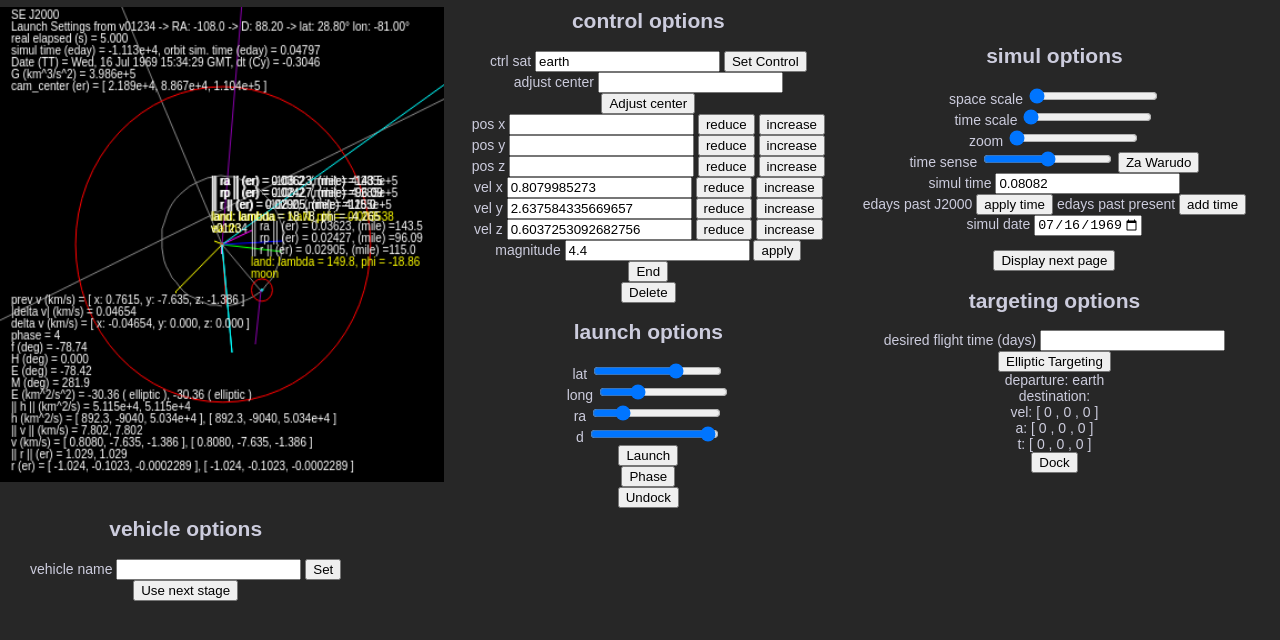
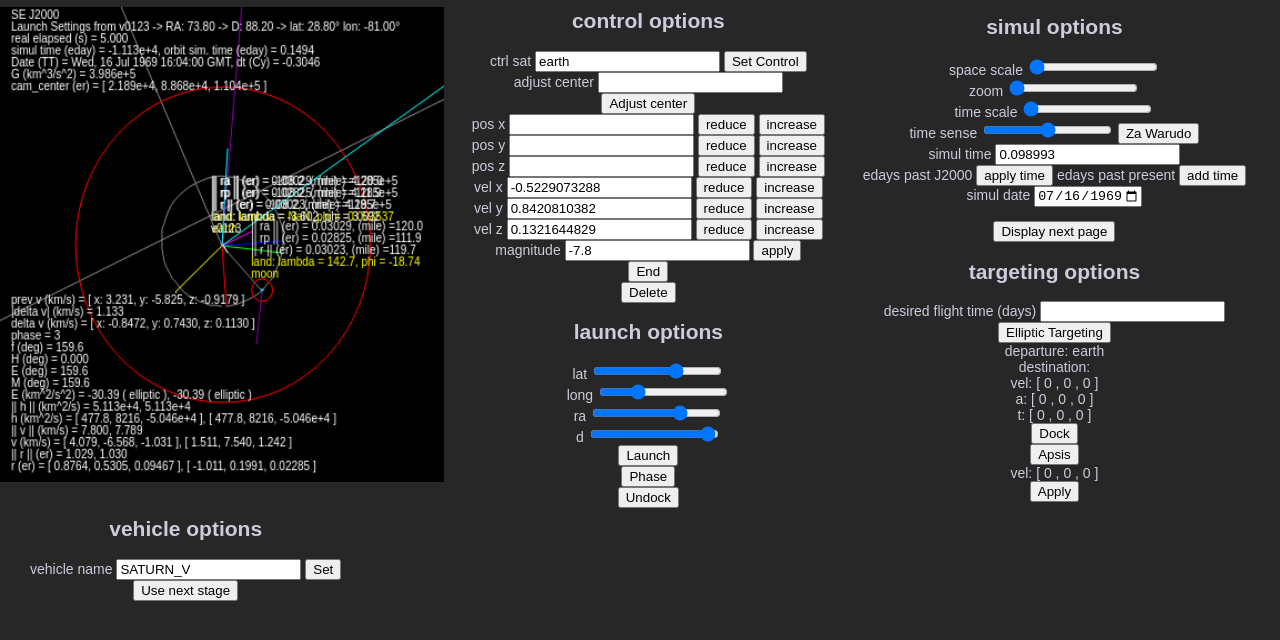
Before and after one commit to DavidFarfan/orbits, a website: page views/index.html in a window 1280 px wide. Drawn offline with nearby package versions, Linux system fonts and the light colour scheme; no server answers.

Commit message:
apollo 11 remake

```diff
--- a/public/scripts/main.js
+++ b/public/scripts/main.js
@@ -285,6 +285,14 @@ function add_vel_z(){
 	punctual_changes = vel_z_punctual.value != '';
 };
 
+// Implementar vehiculo en un objeto satélite
+function implement_vehicle(){
+	let v = Vehicle.get_vehicle(vehicle_text.value);
+	if(v != null){
+		Satellite.ctrl.set_vehicle(v);
+	};
+};
+
 // Comandos de uso automático
 function comDate(date){
 	select_date.value = date;
@@ -366,6 +374,15 @@ function comMerge(){
 	Satellite.merge_sats();
 	orbitLoop(true);
 };
+function comVehicle(v){
+	vehicle_text.value = v;
+	implement_vehicle();
+	orbitLoop(true);
+};
+function comSeparate(){
+	Satellite.ctrl.separate_stage();
+	orbitLoop(true);
+};
 function commandResolve(cmd){
 	log(cmd[1]);
 	switch(cmd[0]){
@@ -416,6 +433,12 @@ function commandResolve(cmd){
 			break;
 		case 'merge':
 			comMerge();
+			break;
+		case 'vehicle':
+			comVehicle(cmd[1]);
+			break;
+		case 'separate':
+			comSeparate();
 			break;
 		case 'end':
 			comEnd();
@@ -761,14 +784,36 @@ targeting_button.onclick = () => {
 	};
 };
 
+// Dirección del apsis
+const apsis = document.getElementById("apsis");
+const apsis_vec_x_label = document.getElementById("apsis_vec_x_label");
+const apsis_vec_y_label = document.getElementById("apsis_vec_y_label");
+const apsis_vec_z_label = document.getElementById("apsis_vec_z_label");
+apsis.onclick = () => {
+	let apsis_data = normalize_vec(cof_cross_prod(
+		Satellite.ctrl.orbit.r,
+		Satellite.ctrl.h_vec,
+	));
+
+	// Ver dirección del apsis
+	apsis_vec_x_label.innerHTML = significant( apsis_data.x, 10 );
+	apsis_vec_y_label.innerHTML = significant( apsis_data.y, 10 );
+	apsis_vec_z_label.innerHTML = significant( apsis_data.z, 10 );
+};
+
+// Aplicar componentes de velocidad del targeting
+const apply_vel = document.getElementById("apply_vel");
+apply_vel.onclick = () => {
+	vel_x_punctual.value = vel_vec_x_label.innerHTML;
+	vel_y_punctual.value = vel_vec_y_label.innerHTML;
+	vel_z_punctual.value = vel_vec_z_label.innerHTML;
+};
+
 // implementación de un vehículo
 const vehicle_text = document.getElementById("vehicle_text");
 const vehicle_set_button = document.getElementById("vehicle_set");
 vehicle_set_button.onclick = () => {
-	let v = Vehicle.get_vehicle(vehicle_text.value);
-	if(v != null){
-		Satellite.ctrl.set_vehicle(v);
-	};
+	implement_vehicle();
 };
 const separate_button = document.getElementById("separate");
 separate_button.onclick = () => {
@@ -942,31 +987,43 @@ commands = [
 	['ctrl', 'earth'],
 	['phi', 28.5],
 	['lambda', -80.5],
-	['ra', -108],
+	['ra', 73],
 	['d', 88],
 	['launch'],
-	['mag', '1.5'],
-	['addtime', '0.001797'],
+	['vehicle', 'SATURN_V'],
+	['mag', '.1297'],
+	['addtime', '0.00015'],
 	['phase'],
-	['mag', '4.4'],
-	['addtime', '0.0009935'],
+	['mag', '2.9'],
+	['addtime', '0.001655'],
 	['phase'],
-	['mag_x', '-6.648940270'],
-	['mag_y', '3.561158574'],
-	['mag_z', '0.7578818935'],
-	['addtime', '0.00138'],
+	['separate'],
+	['mag', '6.81'],
+	['addtime', '0.0047'],
 	['phase'],
-	['mag_x', '-7.314951100501277'],
-	['mag_y', '2.637584335669657'],
-	['mag_z', '0.6037253092682756'],
-	['addtime', '0.08082'],
+	['separate'],
+	['mag_x', '-0.5229073288'],
+	['mag_y', '0.8420810382'],
+	['mag_z', '0.1321644829'],
+	['mag', '-7.8'],
+	['addtime', '0.098993'],
 	['phase'],
-	['mag_x', '0.8079985273'],
-	['mag_y', '-10.92071'],
-	['mag_z', '0.2612537019'],
-	['addtime', '2.29'],
+	['mag', '10.95'],
+	['addtime', '0.073'],
+	['phase'],
+	['vehicle', 'CSM_LM'],
+	['addtime', '0.9361'],
+	['phase'],
+	['mag_x', '1.429985306'],
+	['mag_y', '-0.1897926819'],
+	['mag_z', '-0.005974913849'],
+	['mag', '1.45876'],
+	['addtime', '1.52978'],
 	['phase'],
 	['center', 'moon'],
+	['addtime', '0.52083'],
+	/*
+	['phase'],
 	['addtime', '0.661'],
 	['phase'],
 	['mag', '1.504'],
@@ -1018,6 +1075,6 @@ commands = [
 	['phase'],
 	['mag', '1e-2'],
 	['addtime', '0.00102'],
-	['end']
+	['end']*/
 ];
 trip();
--- a/public/scripts/satellite.js
+++ b/public/scripts/satellite.js
@@ -402,8 +402,10 @@ class Satellite{
 
 		// Ajuste de centro
 		let center_name = Satellite.ctrl.orbited;
+		let frame_change = false;
 		if(adj_center != null){
 			center_name = adj_center;
+			frame_change = true;
 
 			// Coordenadas absolutas de los objetos
 			let absolute_pos_center = Satellite.get_sat( adj_center ).get_absolute_r();
@@ -466,7 +468,7 @@ class Satellite{
 		Satellite.get_sat( sat_name ).end = Satellite.ctrl.end;
 		Satellite.get_sat( sat_name ).prev_sat = Satellite.ctrl.prev_sat;
 		Satellite.get_sat( sat_name ).prev_v = Satellite.ctrl.prev_v;
-		Satellite.get_sat( sat_name ).delta_v_calculation();
+		Satellite.get_sat( sat_name ).delta_v_calculation( frame_change );
 		Satellite.get_sat( sat_name ).next_sat = Satellite.ctrl.next_sat;
 
 		// Matar los settings actuales
@@ -955,7 +957,7 @@ class Satellite{
 	};
 
 	// Delta v
-	delta_v_calculation(){
+	delta_v_calculation( disable ){
 
 		// Sin fase previa
 		if(this.prev_v == null){
@@ -977,6 +979,15 @@ class Satellite{
 			this.prev_v,
 			prod_by_sc( -1, this.vel ),
 		);
+
+		// Deshabilitar
+		if( disable ){
+			this.delta_v = {
+				x: 0,
+				y: 0,
+				z: 0
+			};
+		};
 
 		// Cálculo de la propulsión
 		this.burn();
--- a/public/scripts/vehicle.js
+++ b/public/scripts/vehicle.js
@@ -3,9 +3,9 @@ class Engine{
 
 	// Lista de motores
 	static catalogue = {
-		F1: ['F1', 263, 6770],
+		F1: ['F1', 263, 7000],
 		J2: ['J2', 421, 880],
-		AJ10_137: ['AJ10_137', 314, 91],
+		AJ10_137: ['AJ10_137', 350, 91.19],
 		DPS: ['DPS', 311, 47],
 		APS: ['APS', 311, 16]
 	};
@@ -202,6 +202,15 @@ class Vehicle{
 				Stage.get_stage('S_II'),
 				Stage.get_stage('S_IC')
 			]
+		],
+		CSM_LM: [
+			'CSM_LM',
+			[
+				Stage.get_stage('LMA'),
+				Stage.get_stage('LMD'),
+				Stage.get_stage('CM'),
+				Stage.get_stage('SM')
+			]
 		]
 	};
 
--- a/public/scripts/view.js
+++ b/public/scripts/view.js
@@ -894,12 +894,15 @@ class View{
 				max( 0, 50 * ( s_mp0 - s_mp ) / s_mp0 ),
 				'GREEN'
 			]);
-			let cons = s_mp / s_mp0;
-			if(cons <= 1){
+
+			// consumo de combustible
+			let cons = s_mp / s_mp0; // porcentaje del consumo de combustible de la maniobra
+			cons *= 100;
+			if(cons <= 100){
 				request.push([
 					'print',
-					'Consumption: ' +
-						str( significant( 100 * cons, 4 ) ) +
+					'Fuel consumption: ' +
+						str( significant( cons, 4 ) ) +
 					' %',
 					70,
 					60,
@@ -908,12 +911,28 @@ class View{
 			}else{
 				request.push([
 					'print',
-					'Consumption: ' +
-						str( significant( 100 * cons, 4 ) ) +
+					'Fuel consumption: ' +
+						str( significant( cons, 4 ) ) +
 					' % (non-feasible)',
 					70,
 					60,
 					'RED'
+				]);
+			};
+
+			// consumo de Tiempo
+			cons = s_time - Satellite.ctrl.init;
+			cons /= b_t;
+			cons *= 100;  // porcentaje del consumo de tiempo de la maniobra
+			if(cons <= 100){
+				request.push([
+					'print',
+					'Maneuver time: ' +
+						str( significant( cons, 4 ) ) +
+					' %',
+					70,
+					70,
+					'YELLOW'
 				]);
 			};
 		};
--- a/views/index.html
+++ b/views/index.html
@@ -121,12 +121,12 @@
 					<input type="range" min="-100" max="100" value="0" class="slider" id="s_scale">
 				</div>
 				<div class="slidecontainer">
+					<label>zoom</label>
+					<input type="range" min="1" max="100" value="1" class="slider" id="zoom">
+				</div>
+				<div class="slidecontainer">
 					<label>time scale</label>
 					<input type="range" min="-100" max="100" value="0" class="slider" id="t_scale">
-				</div>
-				<div class="slidecontainer">
-					<label>zoom</label>
-					<input type="range" min="1" max="100" value="1" class="slider" id="zoom">
 				</div>
 				<div class="slidecontainer">
 					<label>time sense</label>
@@ -193,6 +193,18 @@
 				<div class="slidecontainer">
 					<input type="button" class="button" value="Dock" id="dock">
 				</div>
+				<div class="slidecontainer">
+					<input type="button" class="button" value="Apsis" id="apsis">
+				</div>
+				<div>
+					vel: [
+					<label id="apsis_vec_x_label"> 0 </label> ,
+					<label id="apsis_vec_y_label"> 0 </label> ,
+					<label id="apsis_vec_z_label"> 0 </label> ]
+				</div>
+				<div class="slidecontainer">
+					<input type="button" class="button" value="Apply" id="apply_vel">
+				</div>
 			</div>
 		</div>
 	</div>
```
Also changed, not shown: public/scripts/nuevo2.txt (line endings or trailing spaces), 2 other files.
